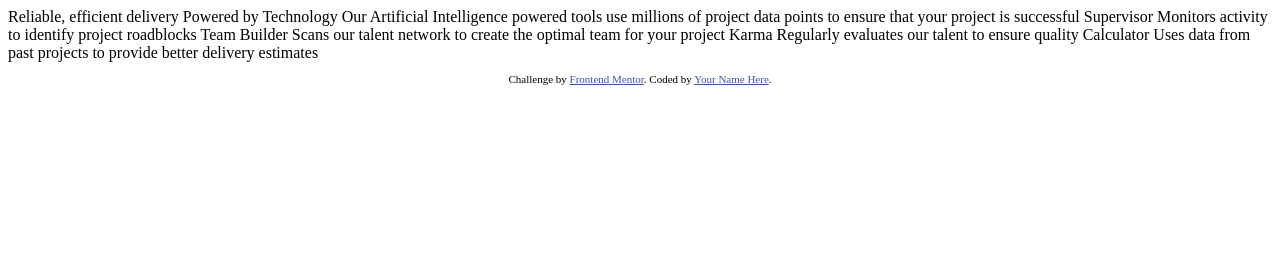
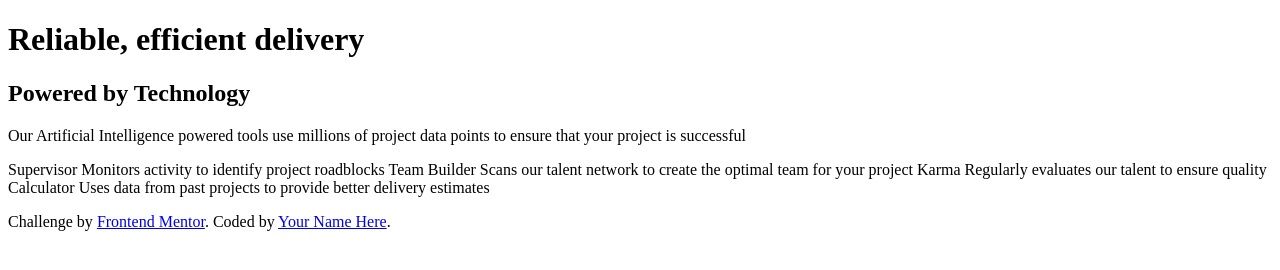
Before and after one commit to JuanCaPi/Retos-FrontEnd-Mentor, a plain HTML site: page index.html in a window 1280 px wide. Drawn offline with Linux system fonts and the light colour scheme.

Commit message:
Primer commit Reto 02

```diff
--- a/index.html
+++ b/index.html
@@ -10,17 +10,16 @@
 
   <!-- Feel free to remove these styles or customise in your own stylesheet 👍 -->
   <style>
-    .attribution { font-size: 11px; text-align: center; }
-    .attribution a { color: hsl(228, 45%, 44%); }
+
   </style>
 </head>
 <body>
 
-  Reliable, efficient delivery
-  Powered by Technology
-
-  Our Artificial Intelligence powered tools use millions of project data points
-  to ensure that your project is successful
+  <header>
+    <h1>Reliable, efficient delivery</h1>
+    <h2>Powered by Technology</h2>
+    <p>Our Artificial Intelligence powered tools use millions of project data points to ensure that your project is successful</p>
+  </header>
 
   Supervisor
   Monitors activity to identify project roadblocks
--- /dev/null
+++ b/styles.css
@@ -0,0 +1,2 @@
+.attribution { font-size: 11px; text-align: center; }
+.attribution a { color: hsl(228, 45%, 44%); }
```
